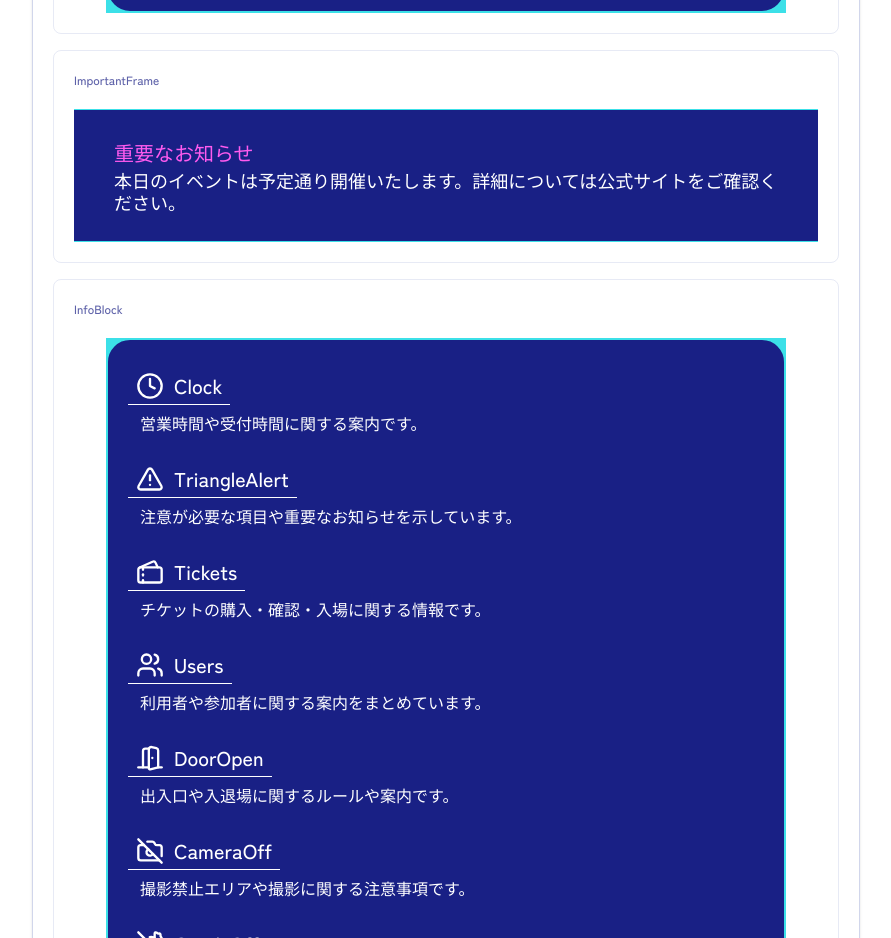
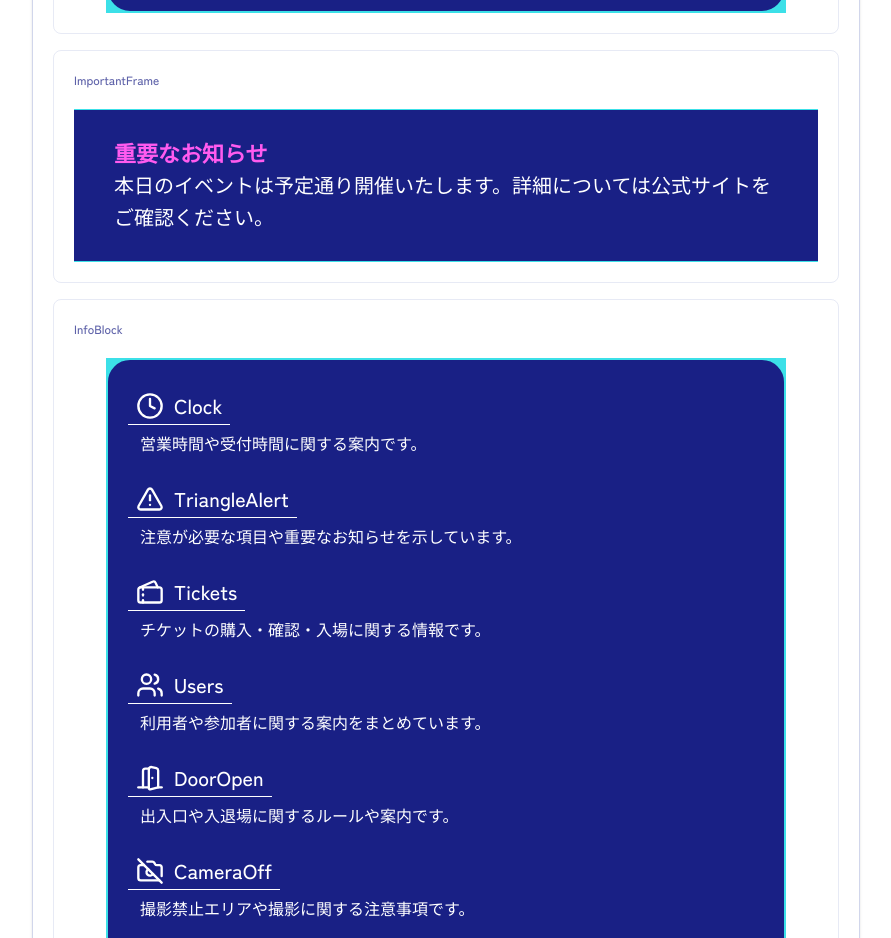
Before and after one commit to NUTFes/45th-homepage, a Next.js app: page /dev/common in a window 1280 px wide. Shown: the part 1140-2078 px from the top of the page, without its empty margins (336-1227 px from the left). Built offline with nearby package versions, Linux system fonts and the light colour scheme; a web font is replaced by a local one; what tailwindcss-react-aria-components would draw is missing.

Commit message:
style: update ImportantFrame component for improved text styling

```diff
--- a/src/components/ui/ImportantFrame.tsx
+++ b/src/components/ui/ImportantFrame.tsx
@@ -9,8 +9,10 @@ export default function ImportantFrame({ title, children }: ImportantFrameProps)
   return (
     <div className="w-full border-y-[1.4px] border-main bg-base-dark py-l">
       <div className="mx-auto flex w-full max-w-260 flex-col gap-0.5 px-3l">
-        <h3 className="font-sans text-title-small leading-7.25 text-[#ff5bef]">{title}</h3>
-        <div className="font-sans text-text-large text-white">{children}</div>
+        <h3 className="font-sans text-title-small leading-7.25 text-accent md:text-Ptitle-small">
+          {title}
+        </h3>
+        <div className="font-sans text-text-large text-white md:text-Ptext-large">{children}</div>
       </div>
     </div>
   );
```
